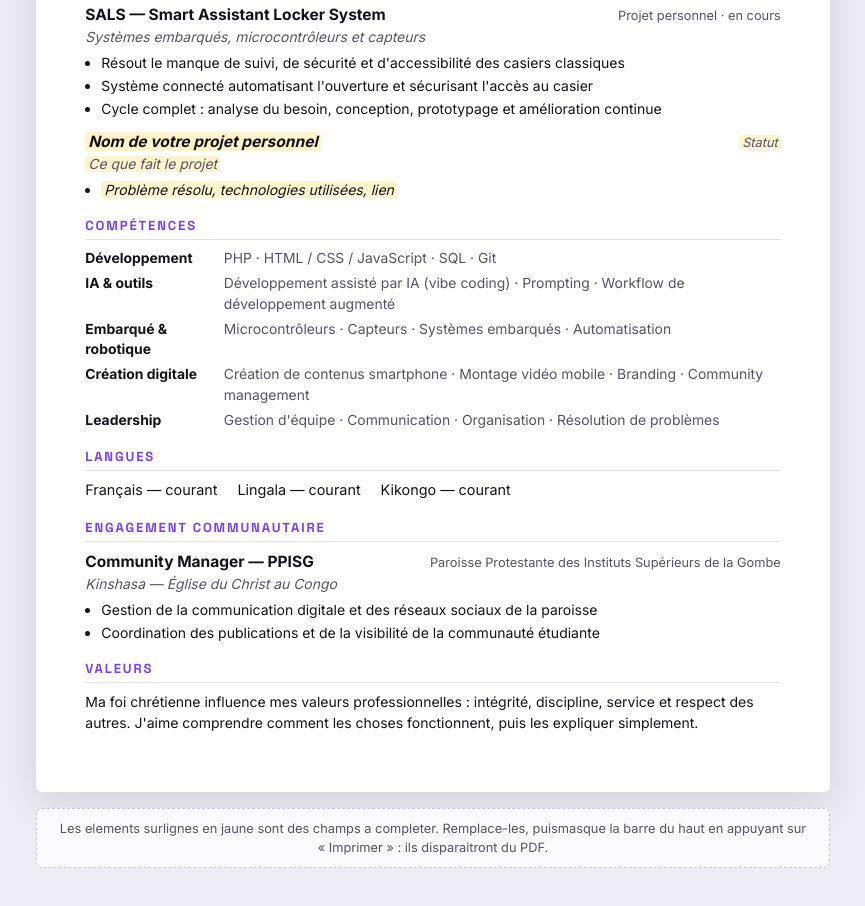
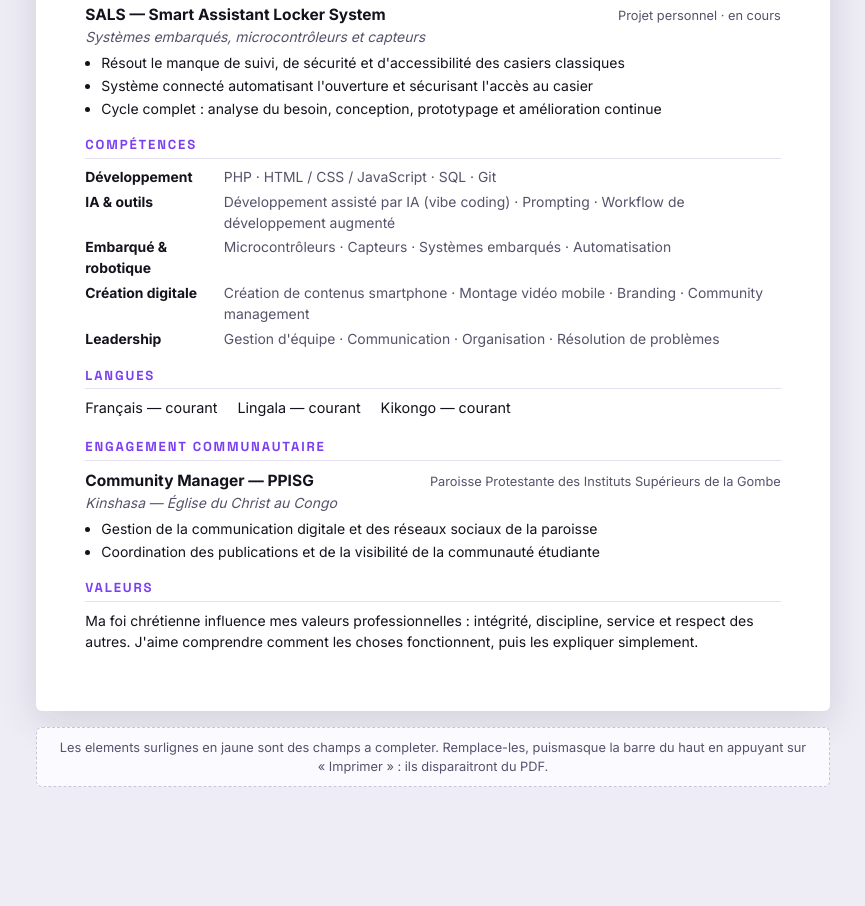
Before and after one commit to Ezechielitewe18/ezechiel-portfolio, a plain HTML site: page cv.html in a window 1280 px wide. Shown: the part 958-1864 px from the top of the page, without its empty margins (207-1072 px from the left). After the commit the page ends 1809 px from the top, so only its background shows below. Drawn offline with Linux system fonts and the light colour scheme.

Commit message:
Deploy : CV sans placeholder projet

```diff
--- a/cv.html
+++ b/cv.html
@@ -139,17 +139,6 @@
             </li>
           </ul>
         </div>
-
-        <div class="entry">
-          <div class="entry-head">
-            <h3><span class="todo">Nom de votre projet personnel</span></h3>
-            <span class="when"><span class="todo">Statut</span></span>
-          </div>
-          <p class="sub"><span class="todo">Ce que fait le projet</span></p>
-          <ul>
-            <li><span class="todo">Problème résolu, technologies utilisées, lien</span></li>
-          </ul>
-        </div>
       </section>
 
       <section>
```
